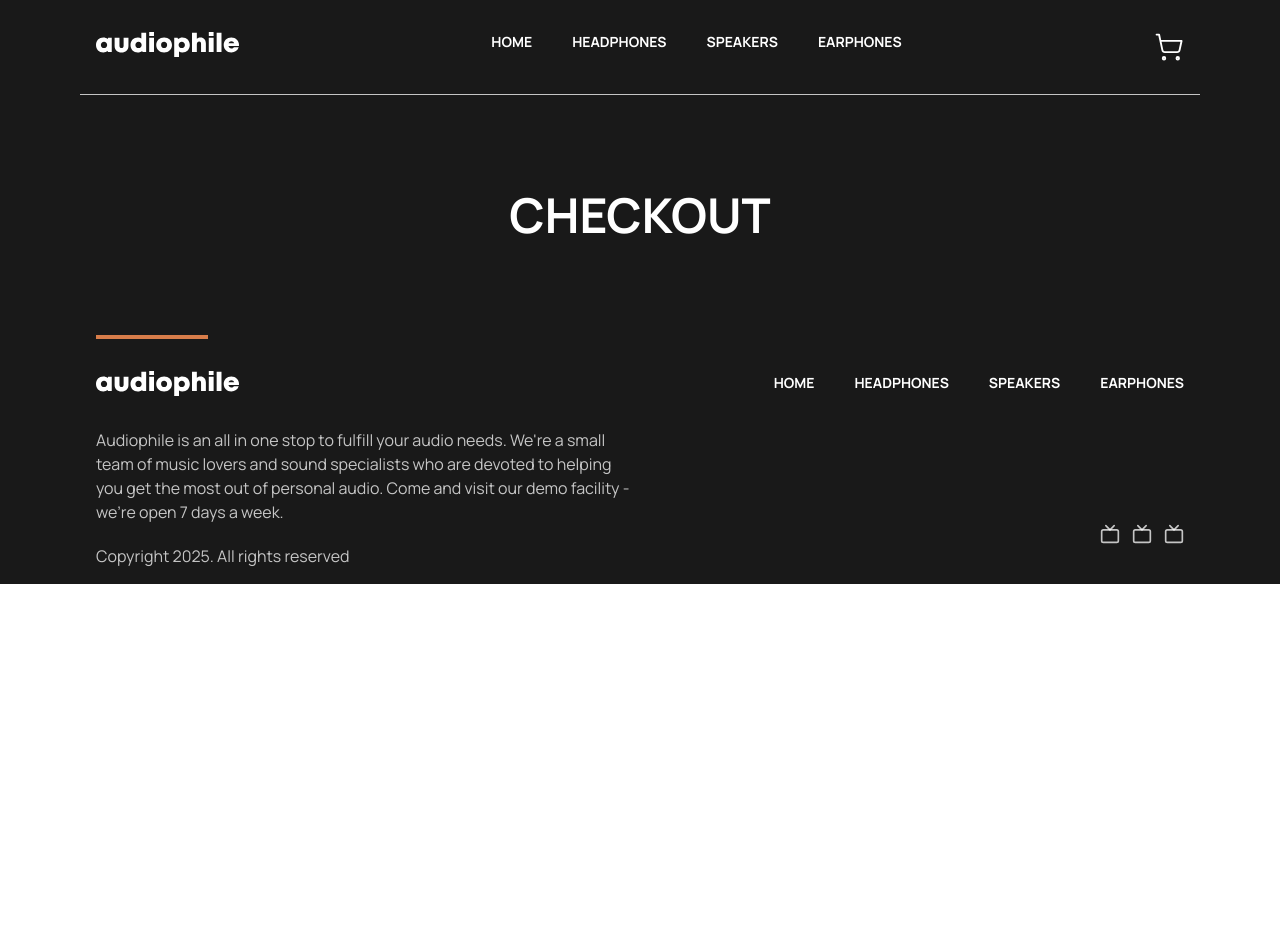
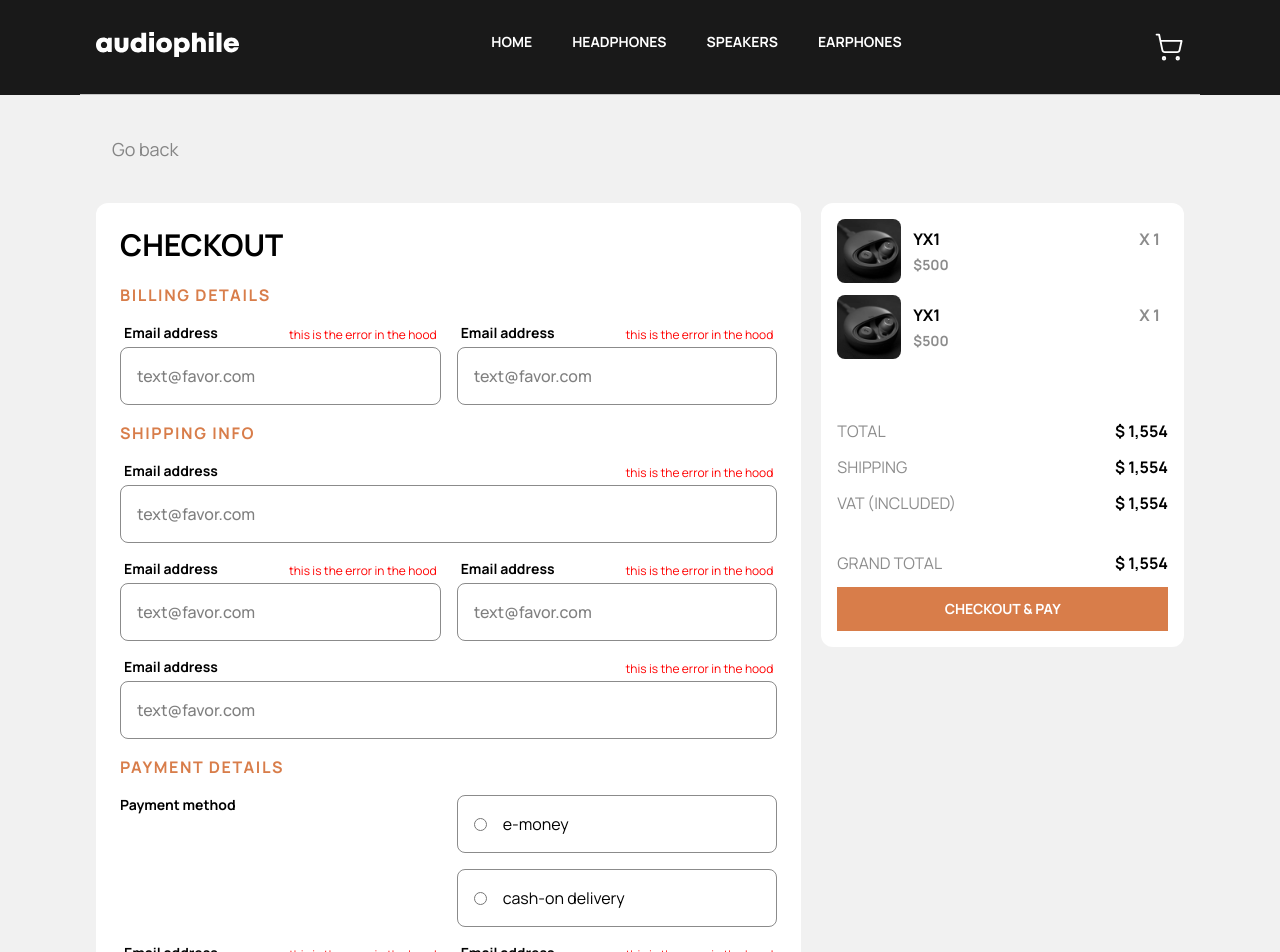
Before and after one commit to Favor-star/week8_labs, a Next.js app: page /checkout in a window 1280 px wide. Shown: the top 952 px of the page. Before the commit the page ends 800 px from the top, so only its background shows below. Built offline with nearby package versions, Linux system fonts and the light colour scheme.

Commit message:
feat: added a checkout page

```diff
--- a/app/[categoryName]/page.tsx
+++ b/app/[categoryName]/page.tsx
@@ -19,8 +19,8 @@ const page = async ({
           {categoryName}
         </p>
       </div>
-      {data.map((item) => (
-        <ItemCard item={item} />
+      {data.map((item,i) => (
+        <ItemCard item={item} key={i} />
       ))}
       {/* <ItemCard item={data} /> */}
     </section>
--- /dev/null
+++ b/app/checkout/layout.tsx
@@ -0,0 +1,7 @@
+import React from "react";
+
+const layout: React.FC<{ children: React.ReactNode }> = ({ children }) => {
+  return <div className="w-full bg-gray">{children}</div>;
+};
+
+export default layout;
--- /dev/null
+++ b/app/checkout/page.tsx
@@ -0,0 +1,124 @@
+import React from "react";
+import Input from "../components/Input";
+import Image from "next/image";
+import Button from "../components/button";
+const page = () => {
+  return (
+    <section className="w-full max-w-screen-xl px-4 justify-self-center">
+      <p className="w-full py-10 text-black/50 text-lg px-4">Go back</p>
+      <section className="w-full flex flex-col gap-5 md:flex-row mb-20">
+        <div className="w-full bg-white rounded-xl p-4 md:p-6 space-y-4">
+          <p className="text-xl md:text-3xl uppercase font-bold mb-5">
+            checkout
+          </p>
+          <p className="uppercase font-bold tracking-widest text-action">
+            billing details
+          </p>
+          <div className="w-full flex flex-col sm:flex-row gap-4">
+            <Input />
+            <Input />
+          </div>
+          <p className="uppercase font-bold tracking-widest text-action">
+            shipping info
+          </p>
+          <Input />
+          <div className="w-full flex flex-col sm:flex-row gap-4">
+            <Input />
+            <Input />
+          </div>
+          <Input />
+          <p className="uppercase font-bold tracking-widest text-action">
+            payment details
+          </p>
+          <RadioGroup />
+          <div className="w-full flex flex-col sm:flex-row gap-4">
+            <Input />
+            <Input />
+          </div>
+        </div>
+        <div className="w-full bg-white rounded-xl max-w-4/12 p-4 space-y-3 h-fit">
+          <CheckoutElement />
+          <CheckoutElement />
+          <br />
+          <br />
+          <p className="w-full flex justify-between">
+            <span className="uppercase text-black/50">Total</span>
+            <span className="font-bold">$ 1,554</span>
+          </p>
+          <p className="w-full flex justify-between">
+            <span className="uppercase text-black/50">Shipping</span>
+            <span className="font-bold">$ 1,554</span>
+          </p>
+          <p className="w-full flex justify-between">
+            <span className="uppercase text-black/50">VAT (included)</span>
+            <span className="font-bold">$ 1,554</span>
+          </p>
+          <br />
+          <p className="w-full flex justify-between ">
+            <span className="uppercase text-black/50">Grand total</span>
+            <span className="font-bold">$ 1,554</span>
+          </p>
+          <Button className="text-white bg-action w-full">
+            Checkout & pay
+          </Button>
+        </div>
+      </section>
+    </section>
+  );
+};
+
+export default page;
+
+const CheckoutElement = () => {
+  return (
+    <div className="flex w-full gap-3 items-center justify-center">
+      <Image
+        src={"/image-earphones-yx1.jpg"}
+        alt="Checkout image"
+        height={200}
+        width={200}
+        className="w-16 h-16 aspect-square object-cover rounded-lg"
+      />
+      <div className="w-full flex justify-between pe-2">
+        <div className="inline-block w-full">
+          <p className="font-bold mb-1">YX1</p>
+          <p className="font-bold text-black/50 text-sm">$500</p>
+        </div>
+        <p className="inline text-nowrap text-black/50 font-bold">X 1</p>
+      </div>
+    </div>
+  );
+};
+const RadioGroup = () => {
+  return (
+    <div className="w-full flex flex-col md:flex-row gap-4">
+      <p className="text-sm font-bold w-full">Payment method</p>
+      <div className="w-full flex flex-col justify-start gap-4 items-end">
+        <label
+          htmlFor="e-money"
+          className="flex p-4 border border-black/50 justify-start items-center gap-4 rounded-lg w-full"
+        >
+          <input
+            type="radio"
+            name="paymentMode"
+            id="e-money"
+            className="accent-action"
+          />
+          e-money
+        </label>
+        <label
+          htmlFor="cashOn"
+          className="flex p-4 border border-black/50 justify-start items-center gap-4 rounded-lg w-full "
+        >
+          <input
+            type="radio"
+            name="paymentMode"
+            id="cashOn"
+            className="accent-action"
+          />
+          cash-on delivery
+        </label>
+      </div>
+    </div>
+  );
+};
--- /dev/null
+++ b/app/components/Input.tsx
@@ -0,0 +1,23 @@
+import React from "react";
+
+const Input = () => {
+  return (
+    <fieldset className="w-full space-y-1">
+      <div className="w-full flex justify-between items-end gap-2 px-1">
+        <label htmlFor="" className="font-bold text-sm">
+          Email address
+        </label>
+        <p className="inline text-xs text-red">this is the error in the hood</p>
+      </div>
+      <input
+        type="text"
+        name="input"
+        id="input"
+        placeholder="text@favor.com"
+        className="w-full ps-4 py-4 rounded-lg block border border-black/50 focus:outline-action focus:outline-2 transition-all font-medium placeholder:font-medium"
+      />
+    </fieldset>
+  );
+};
+
+export default Input;
```
